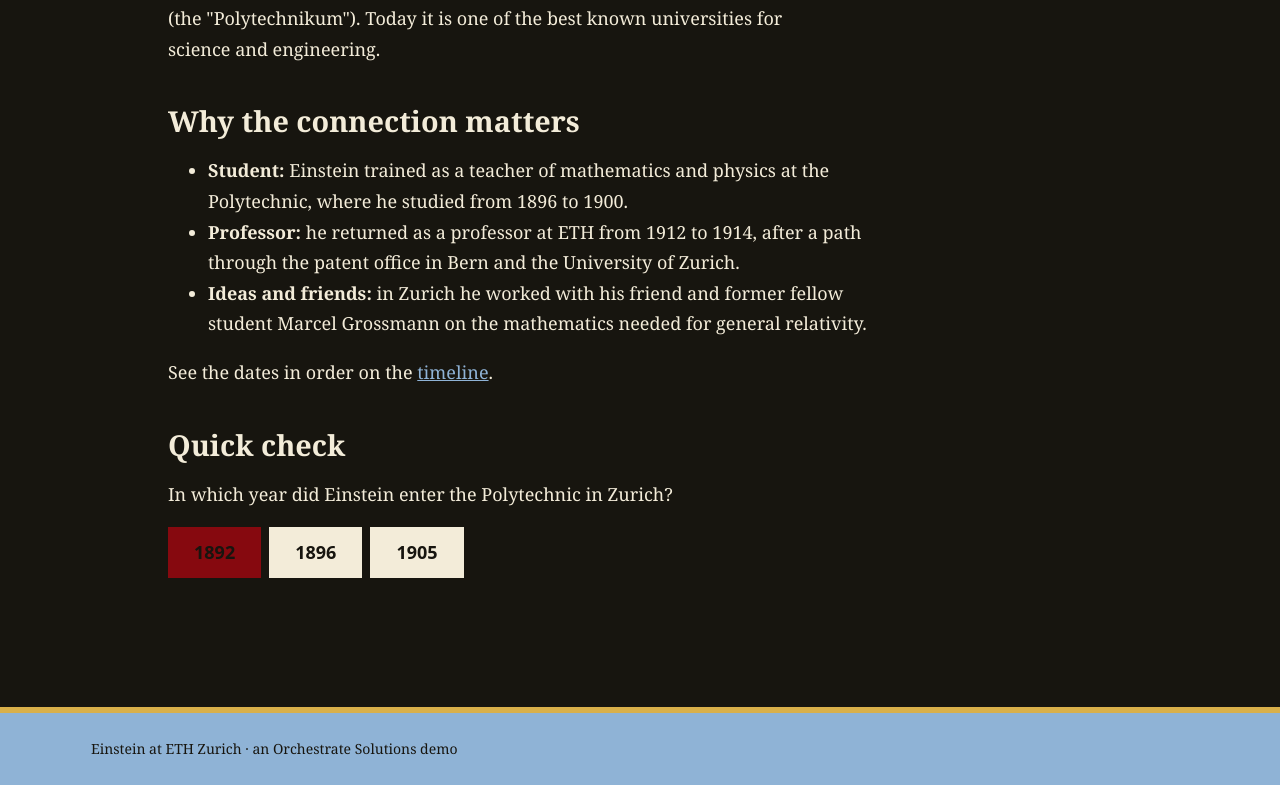
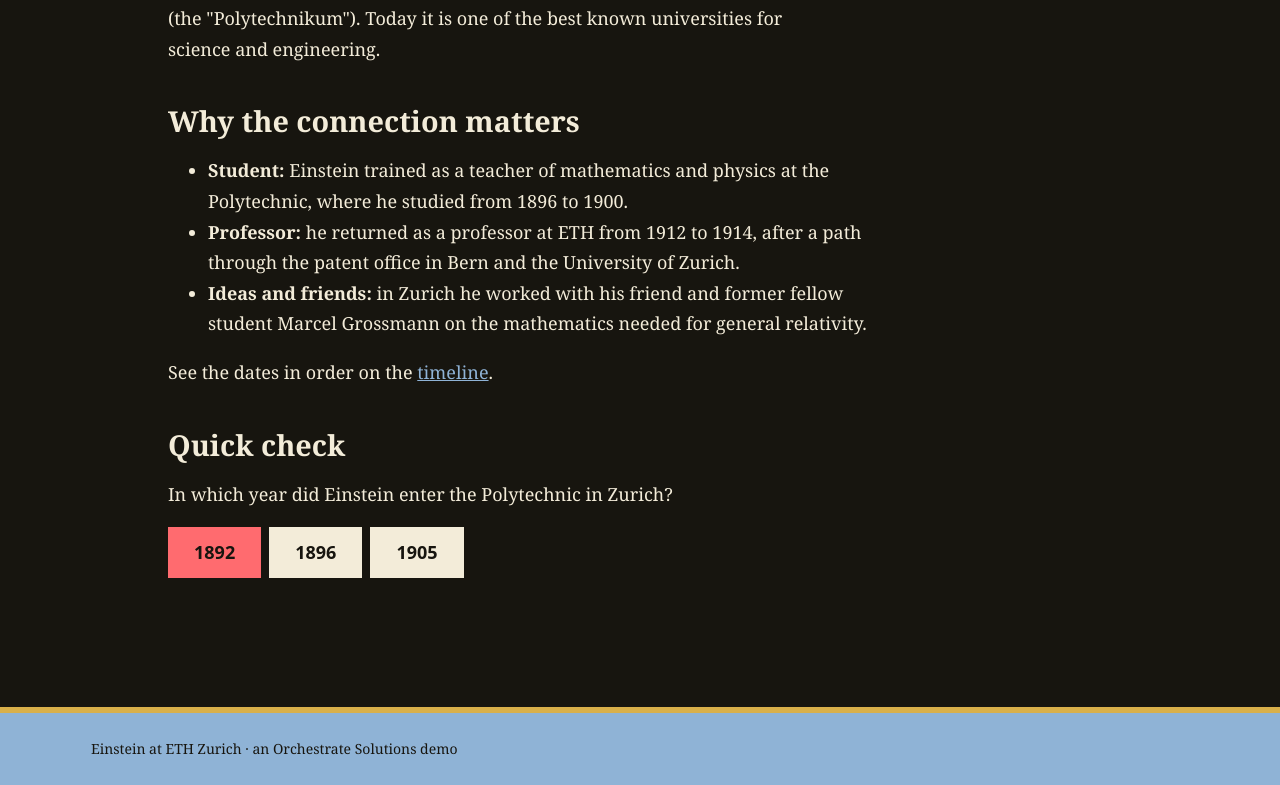
Before and after one commit to datton/orchestrate-demo-einstein-at-eth, a plain HTML site: page index.html in a window 1280 px wide. In both pictures the pointer is over the button "1892". Shown: the part 1337-2122 px from the top of the page. Drawn offline with Linux system fonts and the dark colour scheme.

Commit message:
Fix dark-mode button hover contrast (bug 15737)

```diff
--- a/css/site.css
+++ b/css/site.css
@@ -18,3 +18,7 @@ main img { display: block; margin: var(--space-4) 0; }
 main button { min-height: 44px; padding: var(--space-2) var(--space-4); background: var(--ink); color: var(--bg); border: 2px solid var(--ink); border-radius: var(--radius); font: inherit; font-family: var(--font-label); font-weight: 700; cursor: pointer; }
 main button:hover { background: var(--accent-dark); border-color: var(--accent-dark); color: var(--on-accent); }
 #quiz-result { min-height: 1.6em; font-weight: 700; }
+
+@media (prefers-color-scheme: dark) {
+  main button:hover { background: var(--accent); border-color: var(--accent); }
+}
```
